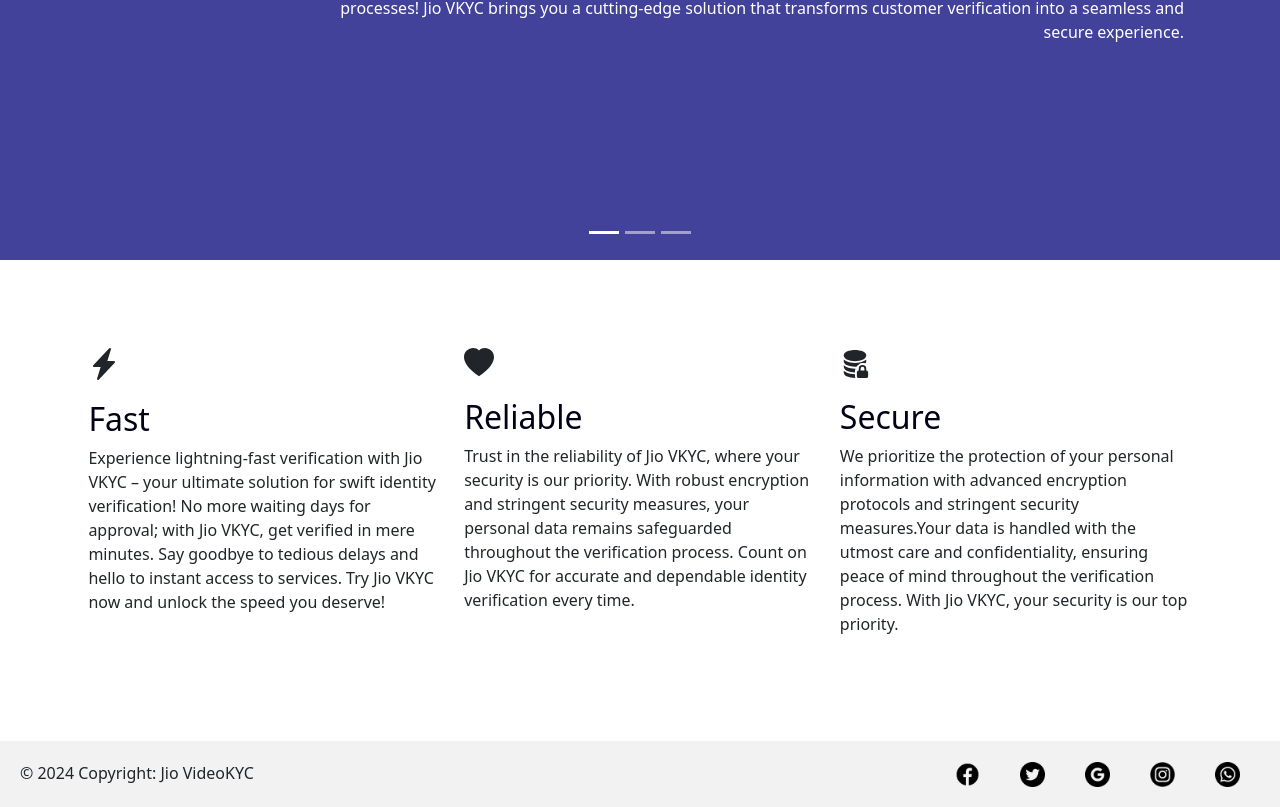
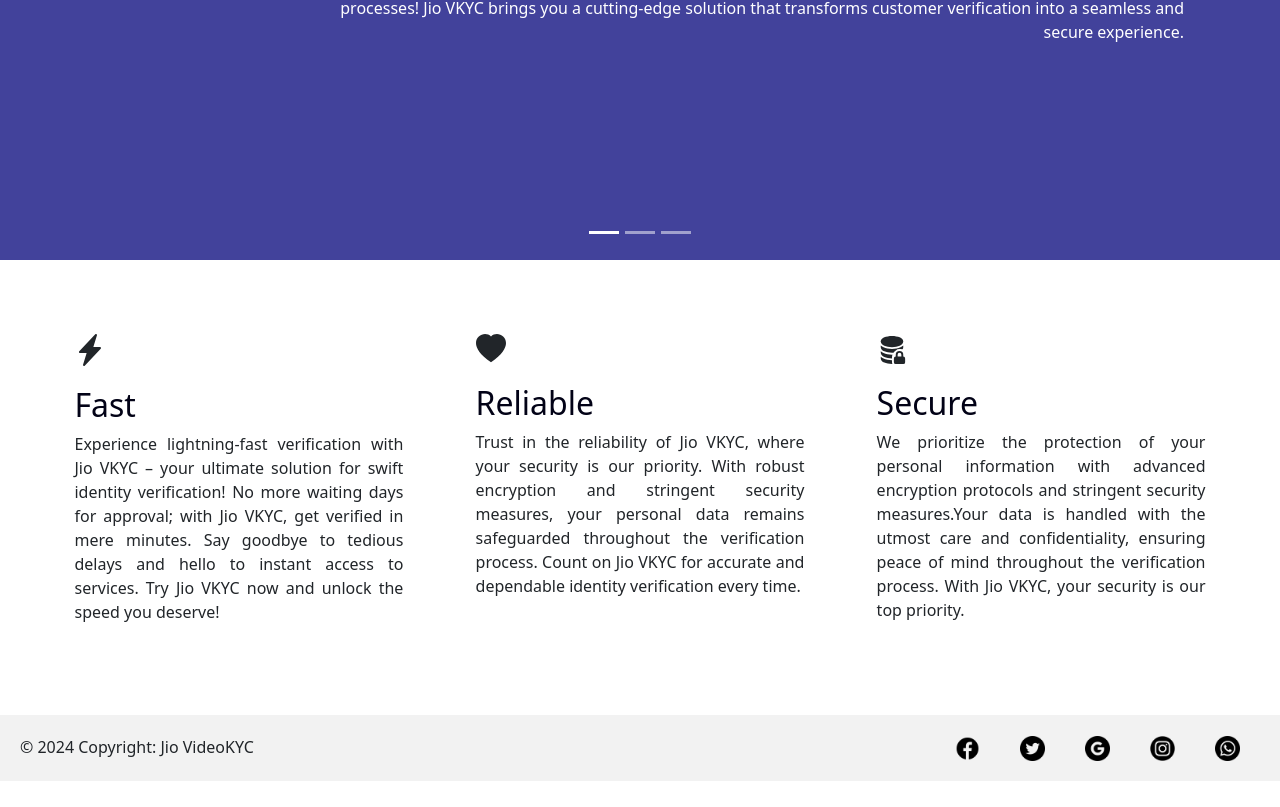
Before and after one commit to hemakshi11/VideoKYC, an Angular app: page /home in a window 1280 px wide. Shown: the part 611-1418 px from the top of the page. After the commit the page ends 1392 px from the top, so only its background shows below. Built offline with nearby package versions, Linux system fonts and the light colour scheme.

Commit message:
Corrected home page row

```diff
--- a/src/app/Components/about/about.component.css
+++ b/src/app/Components/about/about.component.css
@@ -3,9 +3,7 @@
 .morefeatures{
 margin: 50px;
 }
-.pros{
-    padding: 70px;
-}
+
 
 .feature-heading{
     padding: 50px 70px 30px 100px;
--- a/src/app/Components/home/home.component.css
+++ b/src/app/Components/home/home.component.css
@@ -27,7 +27,10 @@
   margin-top: 20px;
   color: rgb(2, 2, 22);
 }
-.row3 {
+.row {
+  text-align: justify;
   margin: 3%;
-  padding: 50px;
 }
+.pros{
+  padding: 3%;
+}
--- a/src/app/Components/home/home.component.html
+++ b/src/app/Components/home/home.component.html
@@ -91,7 +91,7 @@
     </div>
   </div>
 
-  <div class="row3">
+  <div>
     <div class="row">
       <div class="col-lg-4 pros">
         <svg
```
